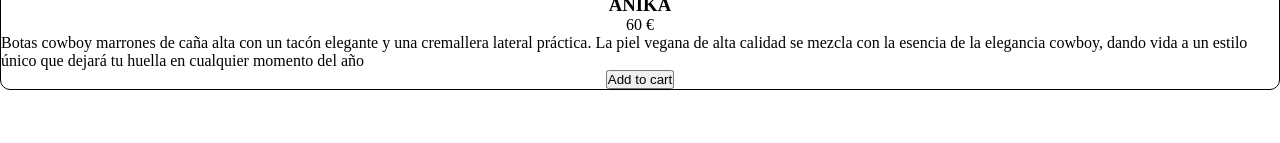
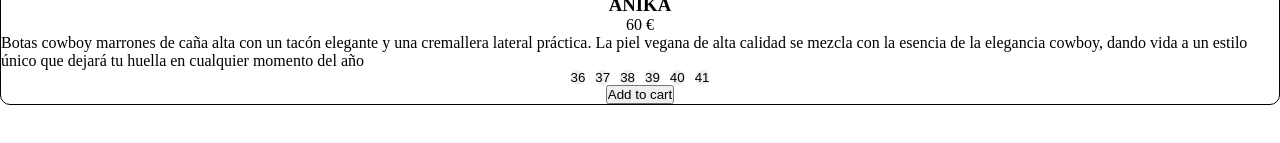
Before and after one commit to Saymar567/ux-ui-project, a React (Vite) app: page /details/1 in a window 1280 px wide. Shown: the part 375-518 px from the top of the page. Built offline with nearby package versions, Linux system fonts and the light colour scheme.

Commit message:
second-day-mikel-1

```diff
--- a/src/App.jsx
+++ b/src/App.jsx
@@ -25,8 +25,8 @@ function App() {
      <Routes>
 <Route path="/" element={<Homepage/>}/>
 <Route path="/products" element={<Products shoes={shoes} setShoes={setShoes}/>}/>
-<Route path="/details/:q" element={<Details shoes={shoes} addToCart={addToCart}/>}/>
-<Route path="/cart" element={<CartComponent cart={cart} />}/>
+<Route path="/details/:q" element={<Details shoes={shoes} addToCart={addToCart} cart={cart}/>}/>
+<Route path="/cart" element={<CartComponent shoes={shoes} cart={cart} />}/>
 
 
      </Routes>
--- a/src/Components/Navbar.jsx
+++ b/src/Components/Navbar.jsx
@@ -5,7 +5,7 @@ import search from "../assets/images/Vector.png"
 import profile from "../assets/images/profile.png"
 import shop from "../assets/images/Vector-2.png"
 import "./Navbar.css"
-
+import { Link } from "react-router-dom"
 
 function Navbar({setShowSidebar}){
     return (
@@ -14,7 +14,7 @@ function Navbar({setShowSidebar}){
             <img className="logo" src={pasos} alt="" />
             <img className="search" src={search} alt="" />
             <img className="profile" src={profile} alt="" />
-            <img className="shop" src={shop} alt="" />
+           <Link to="/cart"> <img className="shop" src={shop} alt="" /></Link>
 
         </nav>
     )
--- a/src/Pages/CartComponent.jsx
+++ b/src/Pages/CartComponent.jsx
@@ -1,9 +1,16 @@
 import "./CartComponent.css"
-function CartComponent({cart}) {
+function CartComponent({shoes}) {
     return(
-        <>
-       <p>helloooooo</p>
-        </>
+        <div>
+       {shoes.results.map((shoe)=>{
+        return(
+            <>
+            <h3>{shoe.title}</h3>
+</>
+    )
+        })}
+
+        </div>
     )
 }
 export default CartComponent
--- a/src/Pages/Details.css
+++ b/src/Pages/Details.css
@@ -6,3 +6,18 @@
     border: 1px solid black;
     border-radius: 10px;
   }
+  .details-button-section{
+    display: flex;
+    flex-direction: row;
+    gap: 10px;
+  }
+  .button {
+    border-radius: 10px;
+    border: none
+  }
+  .button-liked {
+    border-radius: 10px;
+    border: none;
+    background-color: black;
+    color: white
+  }
--- a/src/Pages/Details.jsx
+++ b/src/Pages/Details.jsx
@@ -1,13 +1,19 @@
 import { useParams } from "react-router-dom"
 import data from "../Data/data.json"
 import "./Details.css"
-const Details = ({shoes, addToCart})=>{
+import { useState } from "react"
+const Details = ({shoes, cart, addToCart})=>{
     const {q} = useParams()
     const found = shoes.results.find(element => q === element.id);
+    const [pressButon, setPressButton] = useState(false)
     const handleAddToCart = ()=>{
         addToCart(found)
     }
 
+
+    const toggleButton = ()=>{
+setPressButton(pressButon)
+    }
 
 
    return(
@@ -17,6 +23,16 @@ const Details = ({shoes, addToCart})=>{
                 <h3>{found.title}</h3>
                 <p>{found.prize} €</p>
                 <p>{found.description}</p>
+
+                <div className="details-button-section">
+                <button className={!setPressButton ? "button-liked" : "button"} onClick={toggleButton}>{found.sizes[0]}</button>
+                <button className={!setPressButton ? "button-liked" : "button"} onClick={toggleButton}>{found.sizes[1]}</button>
+                <button className={!cart ? "button-liked" : "button"} onClick={toggleButton}>{found.sizes[2]}</button>
+                <button className={!cart ? "button-liked" : "button"} onClick={toggleButton}>{found.sizes[3]}</button>
+                <button className={!cart ? "button-liked" : "button"} onClick={toggleButton}>{found.sizes[4]}</button>
+                <button className={!cart ? "button-liked" : "button"} onClick={toggleButton}>{found.sizes[5]}</button>
+                </div>
+
                <button onClick={handleAddToCart}>Add to cart</button>
 
 
```
